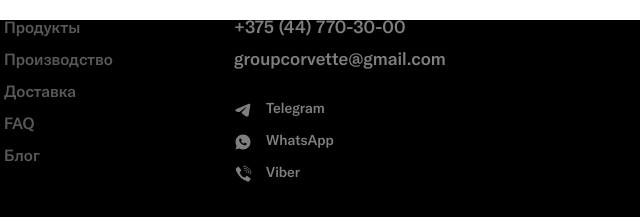
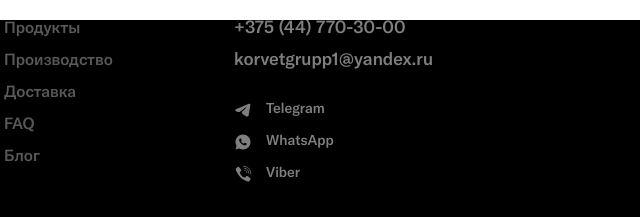
Before and after one commit to xxdendog/salfea, a plain HTML site: page blog.html in a window 1280 px wide. Shown: the part 3282-3499 px from the top of the page, 549-1189 px from the left. Drawn offline with Linux system fonts and the light colour scheme; animation ran at ten frames a second.

Commit message:
Почта во всех контактах — korvetgrupp1@yandex.ru
Заменена на четырёх страницах (главная, продукт, блог, статья) во всех трёх
местах, где она встречается: мобильное меню, подвал и окно «Контакты».

Co-Authored-By: Claude Opus 5 <noreply@anthropic.com>

```diff
--- a/blog.html
+++ b/blog.html
@@ -152,7 +152,7 @@
         </nav>
         <div class="mob-menu__foot" data-mob-link>
           <a class="mob-menu__contact" href="tel:+375447703000">+375 (44) 770-30-00</a>
-          <a class="mob-menu__contact" href="mailto:groupcorvette@gmail.com">groupcorvette@gmail.com</a>
+          <a class="mob-menu__contact" href="mailto:korvetgrupp1@yandex.ru">korvetgrupp1@yandex.ru</a>
           <div class="mob-menu__messengers">
             <a href="https://t.me/+375447703000" target="_blank" rel="noopener">
               <img src="assets/images/icon-telegram.svg" alt="" width="20" height="20">Telegram
@@ -406,7 +406,7 @@
               <p class="footer-col__title">Контакты:</p>
               <div class="footer-nav footer-contacts">
                 <a href="tel:+375447703000">+375 (44) 770-30-00</a>
-                <a href="mailto:groupcorvette@gmail.com">groupcorvette@gmail.com</a>
+                <a href="mailto:korvetgrupp1@yandex.ru">korvetgrupp1@yandex.ru</a>
               </div>
               <!-- TODO: заменить на реальные ссылки мессенджеров -->
               <div class="footer-messengers">
@@ -451,10 +451,10 @@
             <span class="contact-row__note">Ежедневно с&nbsp;9:00 до&nbsp;17:00</span>
           </span>
         </a>
-        <a class="contact-row" href="mailto:groupcorvette@gmail.com">
+        <a class="contact-row" href="mailto:korvetgrupp1@yandex.ru">
           <span class="contact-row__icon" aria-hidden="true"><svg><use href="#i-mail-40"></use></svg></span>
           <span class="contact-row__info">
-            <span class="contact-row__value">groupcorvette@gmail.com</span>
+            <span class="contact-row__value">korvetgrupp1@yandex.ru</span>
             <span class="contact-row__note">Ответим в&nbsp;течении дня</span>
           </span>
         </a>
```
Also changed, not shown: blog/korvet-group-wildberries.html (+4 -4 lines), index.html (+4 -4 lines), product.html (+4 -4 lines).
